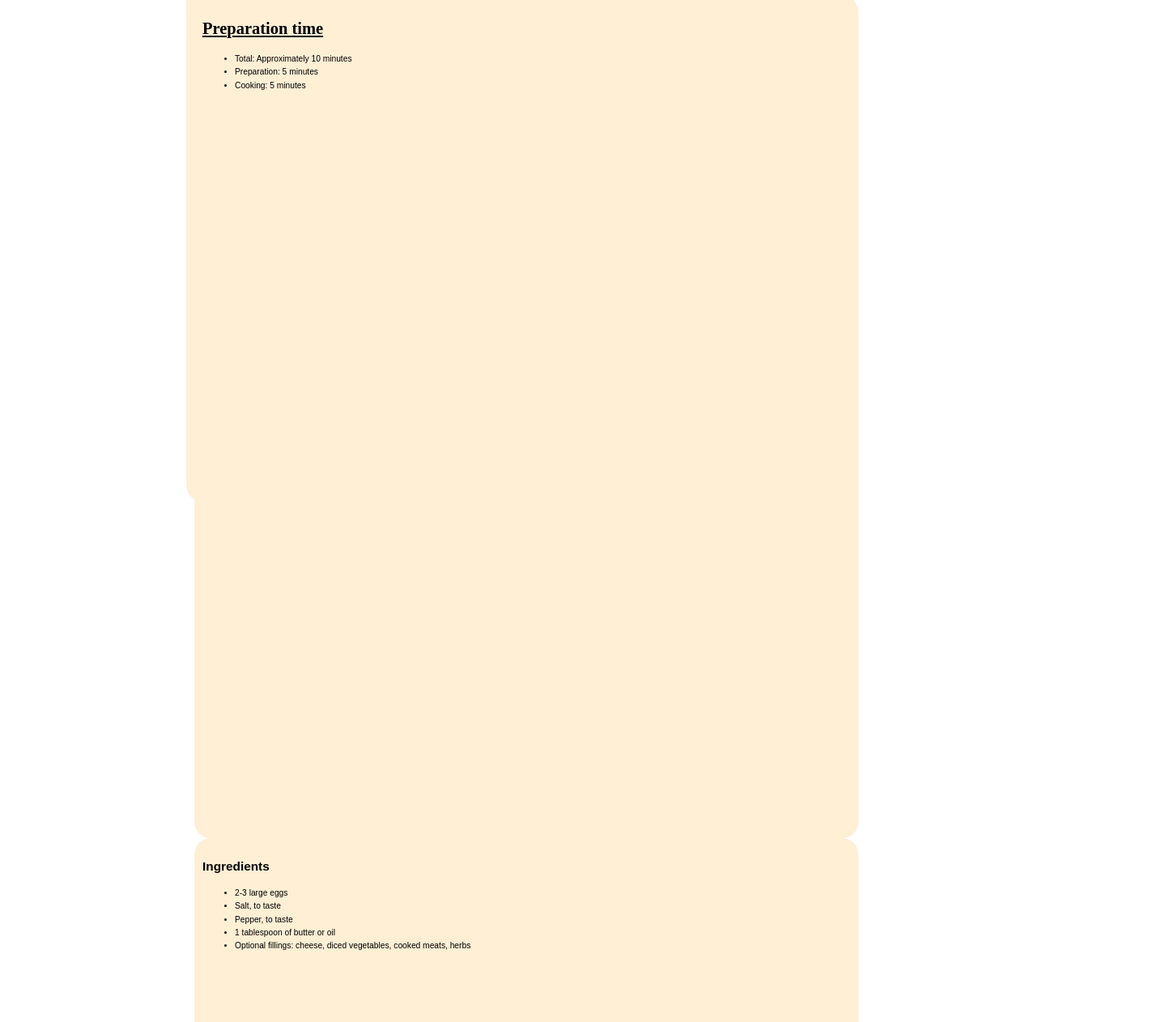
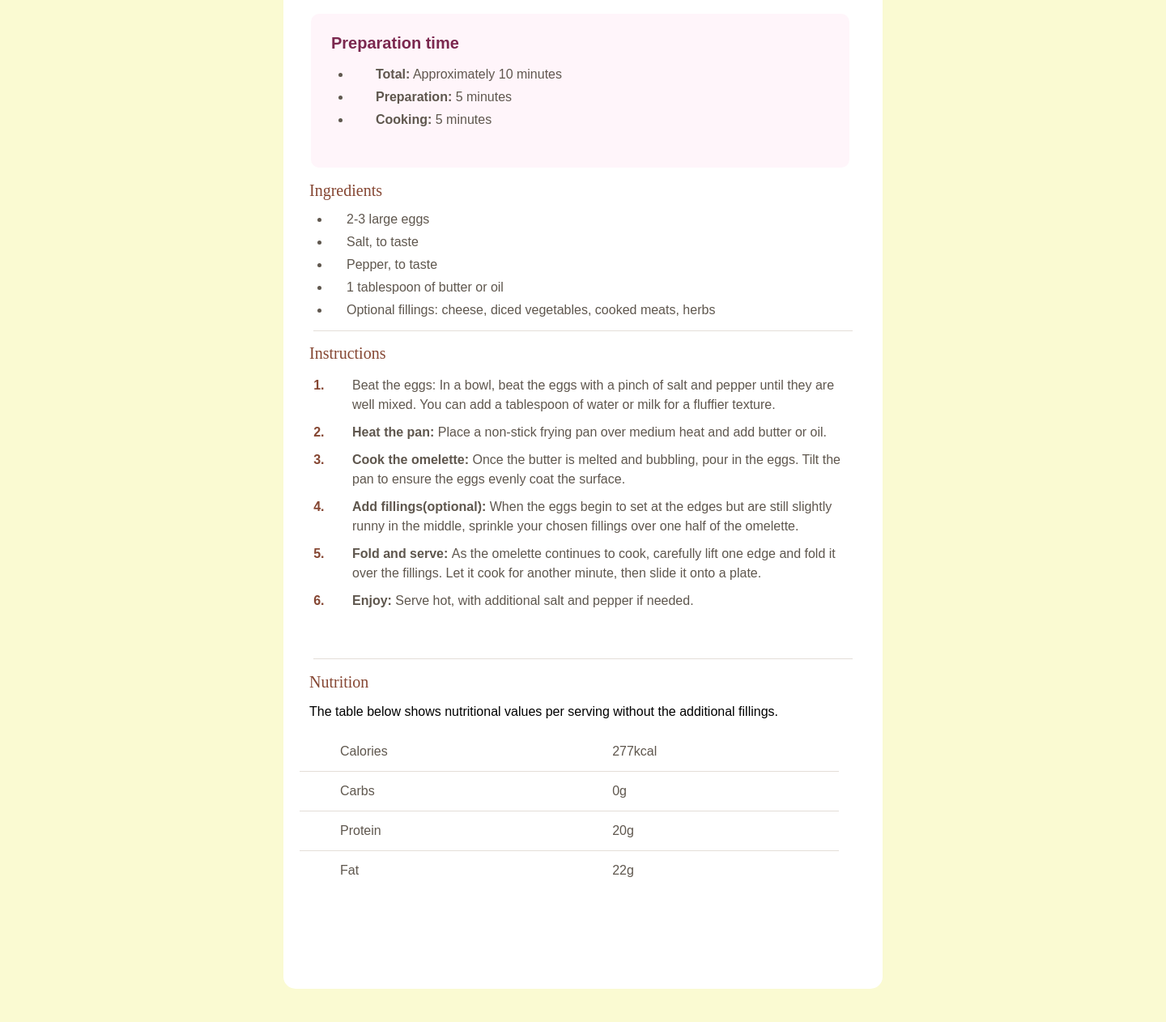
Before and after one commit to diarrassouba1/frontend-mentor, a plain HTML site: page index.html in a window 1280 px wide. Shown: the part 429-1691 px from the top of the page at 81% size, 1440 px wide, since content can reach past the window. Drawn offline with Linux system fonts and the light colour scheme.

Commit message:
Update style.css

```diff
--- a/style.css
+++ b/style.css
@@ -1,48 +1,140 @@
-
-body{
-    font-family: Arial, sans-serif;
-	line-height: 1.6;
-    background-color: ;
+body {
+    background-color:#FAFAD2;
+    width: 1440px;
+    display: flex;
+    justify-content: center;
+    align-items: center;
+    margin: 0;
 }
 
+.recipe-card {
+    background-color: white;
+    border-radius: 15px;
+    height: 1590px;
+    width: 740px;
+    margin: 60px;
+    overflow: hidden;
 
-
-div{
-
-    width: 800px;
-    height: 1020px;
-    margin:auto ;
-    padding:10px;
-    background-color:papayawhip;
-    border-radius: 20px;
-    display: block;
-    font-size: 0.8em;
 
 }
 
-
-
-.block {
-
-    width: 504px;
-    height: 1000px;
-    text-align: block;
-    background-color: white;
+.heading {
+    color: hsl(24, 5%, 18%);
+    font-size: 30px;
+    margin-left: 34px;
+    margin-bottom: 8px;
+    font-family: 'Young Serif', serif;
+    font-weight: 200;
+}
+.description{
+    color: hsl(24, 5%, 18%);
+    font-size: 14px;
+    margin-left: 34px;
+    width: 90%;
+    font-family: 'Outfit', sans-serif;
+    margin-top: 8px;
+    margin-bottom: 20px;
+}
+.preparation-time-div {
+    border: none;
+    margin-left: 34px;
+    margin-top: 20px;
+    width: 665px;
+    height: 190px;
+    border-radius: 10px;
+    background-color: hsl(330, 100%, 98%);
+    font-family: 'Outfit', sans-serif;
+}
+.preparation-time-heading {
+    color: hsl(332, 51%, 32%);
+    padding: 25px 20px 2px 25px;
+    font-size: 20px;
+}
+.preparation-time-list {
+    list-style-type: disc;
+    color: hsl(332, 51%, 32%);
+}
+.preparation-time-list li {
+    margin-left: 10px;
+    margin-bottom: 10px;
+    color: hsl(30, 10%, 34%)
+}
+.total,.cooking,.Preparation {
+    padding-left: 30px;
+    font-weight: bold;
+}
+.ingredients {
+    width: auto;
+    height: 210px;
+}
+.ingredients-heading, .instructions-heading, .nutrition-heading {
+    color: hsl(14, 45%, 36%);
+    font-size: 20px;
+    font-family: 'Young Serif', serif;
+    font-weight: lighter;
+    padding-left: 32px;
+    margin-bottom: 15px;
+}
+.ingredients-list {
+    list-style-type: disc;
+    margin-left: 18px;
+    margin-top: 10px;
+}
+.ingredients-list li {
+    color: hsl(30, 10%, 34%);
+    font-family: 'Outfit', sans-serif;
+    padding-left: 20px;
+    margin-bottom: 10px;
+}
+.first-divider,.second-divider {
+    background-color: hsl(30, 18%, 87%);
+    width: 90%;
+    height: 1px;
+    border: none;
+}
+.instructions-div {
+    width: auto;
+    height: 380px;
 
 }
+.instructions-list {
+    margin-left: 15px;
+}
+.instructions-list li {
+    color: hsl(30, 10%, 34%);
+    font-family: 'Outfit', sans-serif;
+    padding-left: 30px;
+    margin-bottom: 10px;
+    width: 90%;
+    line-height: 1.5;
+    margin-top: 5px;
+}
+.instructions-list li::marker {
+    font-weight: bold;
+    color: hsl(14, 45%, 36%);
+}
+.bold {
+    font-weight: bold;
+}
+.nutrition-info {
 
-h1{
-
-    text-decoration: underline;
-    font-family: serif;
+    font-size: 16px;
+    font-family: 'Outfit', sans-serif;
+    padding-left: 32px;
 }
-
-section h2{
-
-        color: indianred;
+table {
+    width: 90%;
+    border-collapse: collapse;
+    margin-left: 20px;
 }
-
-
-.presentation{
-    background-color: rosybrown;
+td {
+    padding: 15px 10px 15px 50px;
+    text-align: left;
+    border-bottom: 1px solid hsl(30, 18%, 87%);
+    font-family: 'Outfit', sans-serif;
+    color: hsl(30, 10%, 34%);
+    padding-right: 80px;
 }
+tr:last-child td {
+    border-bottom: none;
+}
```
